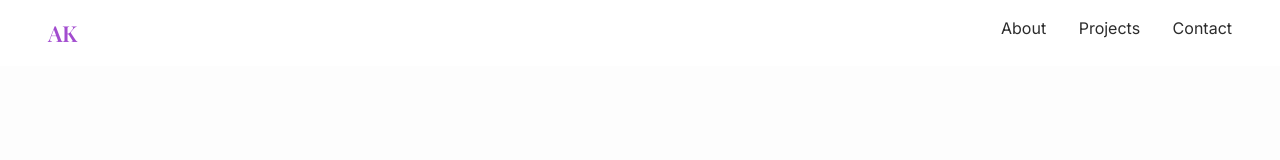
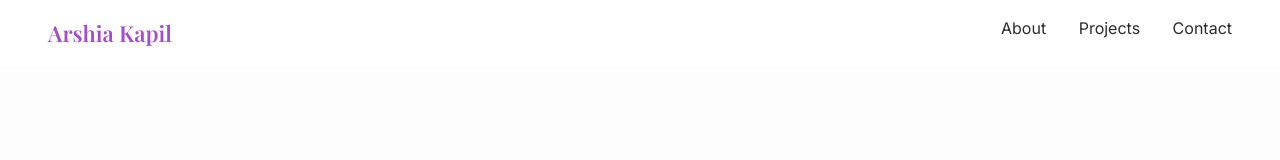
Before and after one commit to arshiakapil/arshiakapil.github.io, a plain HTML site: page index.html in a window 1280 px wide. Shown: the top 160 px of the page. Drawn offline with nearby package versions, Linux system fonts and the light colour scheme.

Commit message:
Update logo text from 'AK' to 'Arshia Kapil'

```diff
--- a/index.html
+++ b/index.html
@@ -13,7 +13,7 @@
 
     <!-- NAVBAR -->
     <nav>
-        <div class="logo">AK</div>
+        <div class="logo">Arshia Kapil</div>
         <div class="nav-links">
             <a href="#about">About</a>
             <a href="#projects">Projects</a>
```
